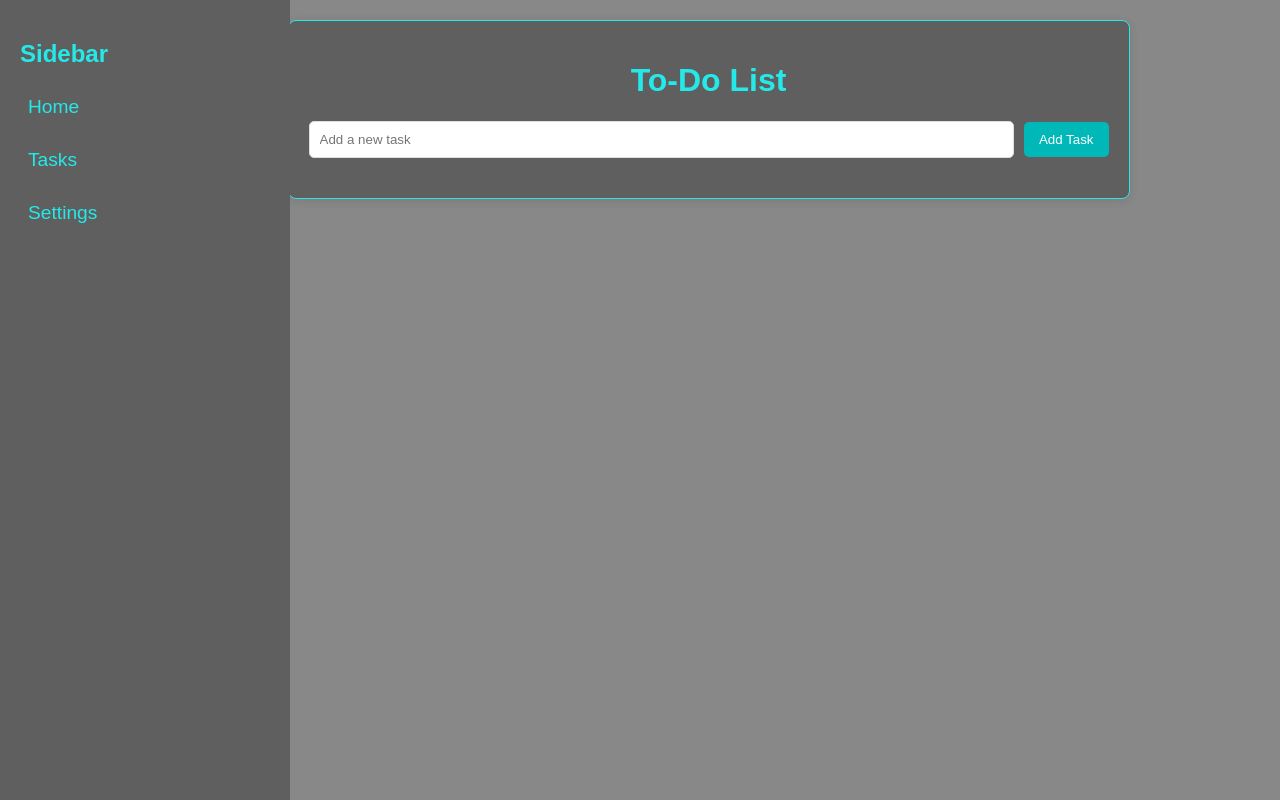
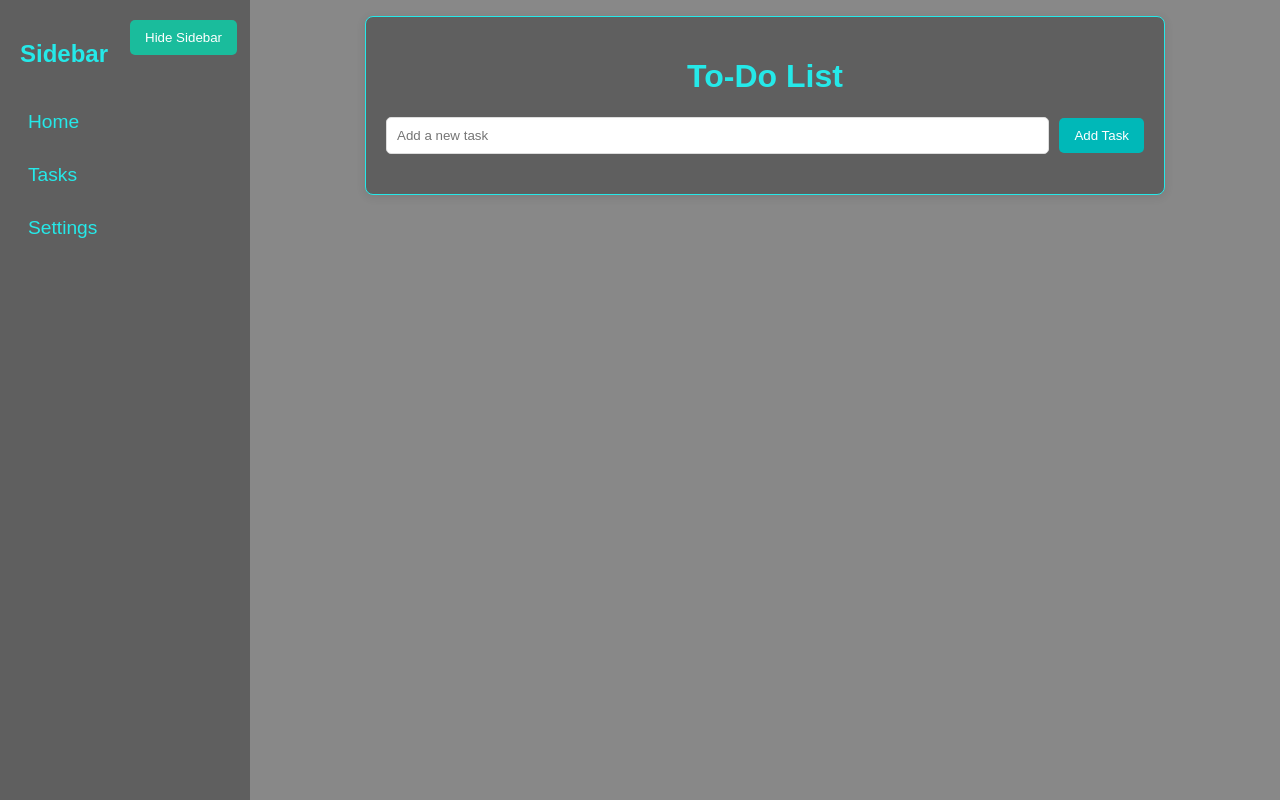
Before and after one commit to Ethanf25/Week-16-Assignment, a React (Vite) app: page / in a window 1280 px wide. Built offline with nearby package versions, Linux system fonts and the light colour scheme.

Commit message:
commit 2

```diff
--- a/src/components/App.tsx
+++ b/src/components/App.tsx
@@ -1,59 +1,59 @@
-import React, { useState } from "react"; // Import React and useState hook
-import Sidebar from "./Sidebar"; // Import Sidebar component
-import TaskCard from "./TaskCard"; // Import TaskCard component
-import { testData } from "../data/testData"; // Import test data
-import type { Task } from "../data/testData"; // Import Task type
-import AddItem from "./AddItem"; // Import AddItem component
+import React, { useState } from "react";
+import Sidebar from "./Sidebar";
+import TaskCard from "./TaskCard";
+import { testData } from "../data/testData";
+import type { Task } from "../data/testData";
+import AddItem from "./AddItem";
 
 const App: React.FC = () => {
-  const [tasks, setTasks] = useState<Task[]>(testData); // Initialize tasks state with test data
+  const [tasks, setTasks] = useState<Task[]>(testData);
+  const [sidebarVisible, setSidebarVisible] = useState<boolean>(true);
 
-  // Delete a task by filtering out the task with matching id
   const deleteTask = (id: number) => {
-    setTasks(tasks.filter((task: Task) => task.id !== id));
+    setTasks(tasks.filter((task) => task.id !== id));
   };
 
-  // Toggle completed state of a task
   const toggleCompletion = (id: number) => {
     setTasks(
-      tasks.map((task: Task) =>
+      tasks.map((task) =>
         task.id === id ? { ...task, completed: !task.completed } : task
       )
     );
   };
 
-  // Add a new task to the list
   const addItem = (item: string) => {
     const newTask = {
-      id: tasks.length + 1, // New id based on tasks length
-      name: item, // Name from input
-      completed: false, // Default completed false
+      id: tasks.length + 1,
+      name: item,
+      completed: false,
     };
-    setTasks([...tasks, newTask]); // Add new task to state array
+    setTasks([...tasks, newTask]);
   };
 
-  // Edit the name of an existing task
   const editTaskName = (id: number, newName: string) => {
     setTasks(
       tasks.map((task) =>
-        task.id === id ? { ...task, name: newName } : task // Update task name if id matches
+        task.id === id ? { ...task, name: newName } : task
       )
     );
   };
 
   return (
-    <div className="app">
-      <Sidebar /> {/* Sidebar navigation */}
-      <div className="main-content">
+    <div className="app-container" style={{ display: "flex" }}>
+      <Sidebar
+        isVisible={sidebarVisible}
+        toggleSidebar={() => setSidebarVisible((prev) => !prev)}
+      />
+      <div className="main-content" style={{ flexGrow: 1, padding: "1rem" }}>
         <div className="item-card">
           <div className="content">
-            <h1>To-Do List</h1> {/* Title */}
-            <AddItem addItem={addItem} /> {/* AddItem component to add tasks */}
+            <h1>To-Do List</h1>
+            <AddItem addItem={addItem} />
             <TaskCard
-              tasks={tasks} // Pass tasks array
-              onDelete={deleteTask} // Pass delete handler
-              onToggle={toggleCompletion} // Pass toggle completion handler
-              onEdit={editTaskName} // Pass edit handler here
+              tasks={tasks}
+              onDelete={deleteTask}
+              onToggle={toggleCompletion}
+              onEdit={editTaskName}
             />
           </div>
         </div>
@@ -62,4 +62,4 @@ const App: React.FC = () => {
   );
 };
 
-export default App; // Export App component
+export default App;
--- a/src/components/Sidebar.tsx
+++ b/src/components/Sidebar.tsx
@@ -1,24 +1,23 @@
-import React, { useState } from 'react'; // Import React and useState hook
+import React from 'react';
 
-const Sidebar: React.FC = () => {
-  const [isSidebarVisible, setSidebarVisible] = useState<boolean>(true); // Track sidebar visibility
+interface SidebarProps {
+  isVisible: boolean;
+  toggleSidebar: () => void;
+}
 
-  const toggleSidebar = () => {
-    setSidebarVisible((prevState) => !prevState); // Toggle sidebar visibility
-  };
-
+const Sidebar: React.FC<SidebarProps> = ({ isVisible, toggleSidebar }) => {
   return (
     <div>
-      <button onClick={toggleSidebar} className="toggle-sidebar-btn"> {/* Toggle sidebar button */}
-        {isSidebarVisible ? 'Hide Sidebar' : 'Show Sidebar'} {/* Button text changes */}
+      <button onClick={toggleSidebar} className="toggle-sidebar-btn">
+        {isVisible ? 'Hide Sidebar' : 'Show Sidebar'}
       </button>
-      {isSidebarVisible && ( // Show sidebar only if visible
+      {isVisible && (
         <div className="sidebar">
-          <h2 className="sidebar-header">Sidebar</h2> {/* Sidebar header */}
+          <h2 className="sidebar-header">Sidebar</h2>
           <ul>
-            <li><a href="#" className="sidebar-link">Home</a></li> {/* Link to Home */}
-            <li><a href="#" className="sidebar-link">Tasks</a></li> {/* Link to Tasks */}
-            <li><a href="#" className="sidebar-link">Settings</a></li> {/* Link to Settings */}
+            <li><a href="#" className="sidebar-link">Home</a></li>
+            <li><a href="#" className="sidebar-link">Tasks</a></li>
+            <li><a href="#" className="sidebar-link">Settings</a></li>
           </ul>
         </div>
       )}
@@ -26,4 +25,4 @@ const Sidebar: React.FC = () => {
   );
 };
 
-export default Sidebar; // Export Sidebar component
+export default Sidebar;
--- a/src/styles/app.css
+++ b/src/styles/app.css
@@ -1,60 +1,76 @@
-/* General body and container styles */
+/* ===== Reset & Base Styles ===== */
+* {
+  box-sizing: border-box;
+}
+
 body {
-  font-family: Arial, sans-serif;
   margin: 0;
   padding: 0;
+  font-family: Arial, sans-serif;
   background-color: #888888;
+  color: #ecf0f1;
 }
 
+/* ===== Layout ===== */
 .app {
   display: flex;
+  min-height: 100vh;
 }
 
-/* Sidebar styles */
+/* ===== Sidebar ===== */
 .sidebar {
-  width: 250px;
-  background-color: #5f5f5f; /* Dark grey background */
-  color: #ecf0f1; /* Light grey text */
-  padding: 20px;
   position: fixed;
   top: 0;
   left: 0;
+  width: 250px;
   height: 100vh;
+  background-color: #5f5f5f; /* Dark grey */
+  padding: 20px;
+  color: #ecf0f1;
+  transform: translateX(0);
   transition: transform 0.3s ease-in-out;
-  z-index: 10;
+  z-index: 1000;
+  display: flex;
+  flex-direction: column;
+}
+
+.sidebar.hidden {
+  transform: translateX(-100%);
 }
 
 .sidebar-header {
   font-size: 1.5rem;
-  font-weight: bold;
-  color: #25e9e9; /* Turquoise header */
+  font-weight: 700;
+  color: #25e9e9; /* Turquoise */
   margin-bottom: 20px;
+  user-select: none;
 }
 
 .sidebar-link {
-  color: #25e9e9; /* Turquoise links */
-  text-decoration: none;
-  font-size: 1.2rem;
   display: block;
   margin: 15px 0;
+  font-size: 1.2rem;
+  color: #25e9e9; /* Turquoise */
+  text-decoration: none;
   padding: 8px;
   border-radius: 5px;
-  transition: padding 0.3s ease; /* Move from :hover to here for better performance */
+  transition: background-color 0.3s ease, padding-left 0.3s ease;
+  user-select: none;
 }
 
 .sidebar-link:hover {
-  background-color: #5e5e5e; /* Grey background on hover */
+  background-color: #5e5e5e; /* Slightly lighter grey */
   padding-left: 12px;
 }
 
 .sidebar-footer {
-  margin-top: 20px;
+  margin-top: auto;
   font-size: 0.9rem;
-  color: #585858; /* Lighter grey footer text */
+  color: #585858;
 }
 
 .sidebar-footer a {
-  color: #1abc9c; /* Turquoise footer link */
+  color: #1abc9c; /* Turquoise */
   text-decoration: none;
 }
 
@@ -62,86 +78,106 @@ body {
   text-decoration: underline;
 }
 
-/* Sidebar toggle button */
-.toggle-sidebar-btn {
-  background-color: #1abc9c; /* Turquoise background */
-  color: white;
-  padding: 10px;
-  border: none;
-  cursor: pointer;
-  border-radius: 5px;
-  margin: 20px;
-}
-
-.toggle-sidebar-btn:hover {
-  background-color: #16a085; /* Darker turquoise on hover */
-}
-
-.toggle-sidebar-btn:focus {
-  outline: none;
-}
-
-/* Main content */
+/* ===== Main Content ===== */
 .main-content {
   flex-grow: 1;
+  margin-left: 250px;
   padding: 20px;
+  transition: margin-left 0.3s ease-in-out;
   display: flex;
   justify-content: center;
   align-items: flex-start;
 }
 
-/* Item card styling */
+.sidebar.hidden + .main-content {
+  margin-left: 0;
+}
+
+/* ===== Toggle Sidebar Button ===== */
+.toggle-sidebar-btn {
+  position: fixed;
+  top: 20px;
+  left: 130px;
+  background-color: #1abc9c; /* Turquoise */
+  color: white;
+  border: none;
+  padding: 10px 15px;
+  border-radius: 5px;
+  cursor: pointer;
+  z-index: 1100;
+  transition: background-color 0.3s ease, transform 0.2s ease;
+  user-select: none;
+}
+
+.toggle-sidebar-btn:hover {
+  background-color: #16a085; /* Darker turquoise */
+  transform: scale(1.05);
+}
+
+.toggle-sidebar-btn:focus {
+  outline: none;
+  transform: scale(1.05);
+}
+
+.toggle-sidebar-btn.active {
+  background-color: #149a8a;
+  transform: scale(1.1);
+}
+
+/* ===== Item Card ===== */
 .item-card {
   width: 95%;
   max-width: 800px;
-  padding: 20px;
   background-color: #5f5f5f;
   border: 1px solid #25e9e9;
   border-radius: 8px;
+  padding: 20px;
   box-shadow: 0 2px 10px rgba(0, 0, 0, 0.1);
 }
 
+/* ===== Headings ===== */
 h1 {
   text-align: center;
   color: #25e9e9;
 }
 
+/* ===== Lists ===== */
 ul {
   list-style: none;
   padding: 0;
+  margin: 0;
 }
 
-/* Item list styling */
 .item-list-item {
   display: flex;
   justify-content: space-between;
   align-items: center;
-  padding: 10px;
+  padding: 10px 0;
   border-bottom: 1px solid #ffffff;
   position: relative;
-  padding-right: 50px; /* space for the absolutely positioned delete button */
+  padding-right: 50px;
 }
 
 .item-list-item span {
   flex-grow: 1;
-  text-overflow: ellipsis;
   white-space: nowrap;
   overflow: hidden;
+  text-overflow: ellipsis;
   color: #ffffff;
 }
 
-/* Delete button styling */
+/* ===== Delete Button ===== */
 .delete-button {
   position: absolute;
   right: 10px;
   opacity: 0;
-  transition: opacity 0.3s ease-in-out;
   background-color: #e74c3c;
   color: white;
+  border: none;
   padding: 5px 10px;
-  border: none;
   cursor: pointer;
   border-radius: 5px;
+  transition: opacity 0.3s ease-in-out, background-color 0.3s ease;
 }
 
 .item-list-item:hover .delete-button {
@@ -156,14 +192,16 @@ ul {
   outline: none;
 }
 
-/* General button styling */
+/* ===== Buttons ===== */
 button {
   padding: 8px 15px;
   border: none;
+  border-radius: 5px;
   background-color: #00b8b8;
   color: white;
   cursor: pointer;
-  border-radius: 5px;
+  transition: background-color 0.3s ease;
+  user-select: none;
 }
 
 button:hover {
@@ -174,7 +212,7 @@ button:focus {
   outline: none;
 }
 
-/* Add task button styling */
+/* ===== Add Task Section ===== */
 .add-task-container {
   display: flex;
   justify-content: flex-end;
@@ -183,22 +221,14 @@ button:focus {
 
 .add-task-button {
   background-color: #00b8b8;
-  color: white;
   padding: 10px 15px;
-  border: none;
-  cursor: pointer;
-  border-radius: 5px;
 }
 
 .add-task-button:hover {
   background-color: #009c9c;
 }
 
-.add-task-button:focus {
-  outline: none;
-}
-
-/* Add Item form styling */
+/* ===== Add Item Form ===== */
 .add-item {
   display: flex;
   justify-content: space-between;
@@ -211,24 +241,16 @@ button:focus {
 .add-item input {
   flex-grow: 1;
   padding: 10px;
-  margin-right: 10px;
   border: 1px solid #ddd;
   border-radius: 5px;
+  margin-right: 10px;
 }
 
 .add-item button {
+  background-color: #00b8b8;
   padding: 10px 15px;
-  background-color: #00b8b8;
-  color: white;
-  border: none;
-  cursor: pointer;
-  border-radius: 5px;
 }
 
 .add-item button:hover {
   background-color: #009c9c;
 }
-
-.add-item button:focus {
-  outline: none;
-}
```
